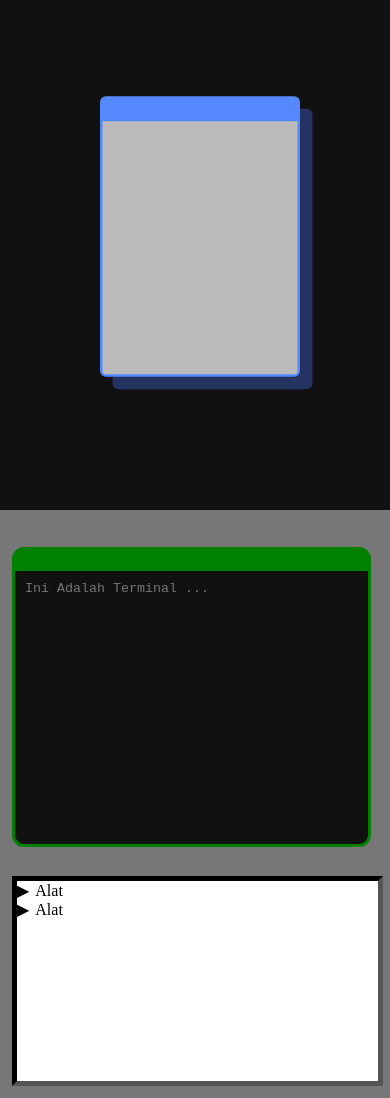
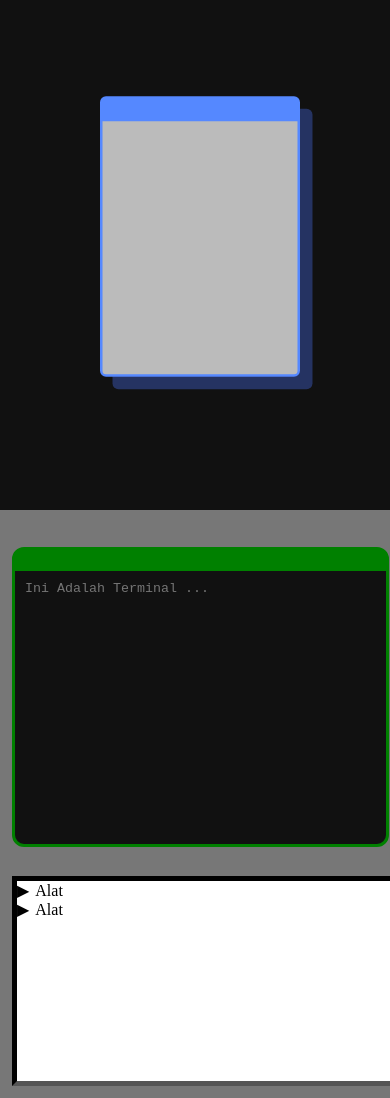
Before and after one commit to Mr-MRM-Development/Trinity-Studio, a plain HTML site: page index.html in a window 390 px wide. Shown: the part 831-1929 px from the top of the page. Drawn offline with Linux system fonts and the light colour scheme.

Commit message:
Update index.css

```diff
--- a/styles/index.css
+++ b/styles/index.css
@@ -274,7 +274,7 @@ nav button .kanan {
         width: 100%;
     }
     .bagian-kanan {
-        width: 95%;
+        width: 100vw;
     }
     #pilih, #pilih-simpan {
         width: 75%;
```
